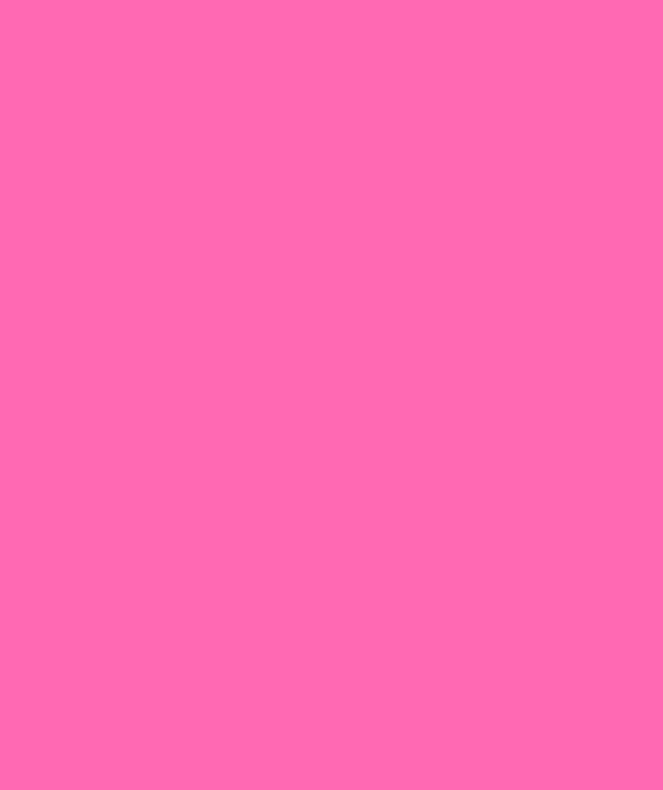
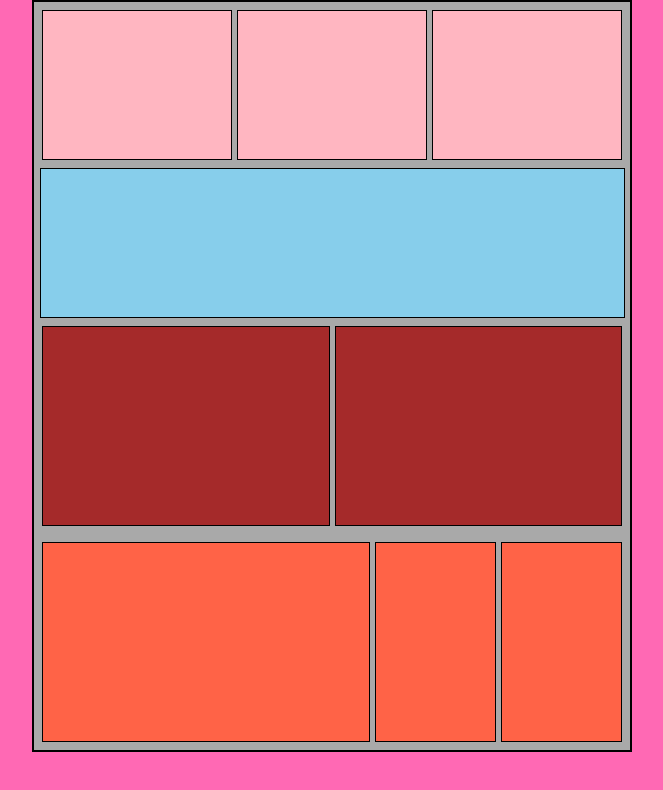
Before and after one commit to kdrbipul/flex-box, a plain HTML site: page index.html in a window 1280 px wide. Shown: the whole page, without its empty margins (308-971 px from the left). Drawn offline with Linux system fonts and the light colour scheme.

Commit message:
first commit

```diff
--- a/css/style.css
+++ b/css/style.css
@@ -1,8 +1,61 @@
 *{
     padding:0px;
     margin:0px;
-
+    box-sizing: border-box;
 }
 body{
     background-color:hotpink;
 }
+.container{
+    max-width:600px;
+    background-color:darkgrey;
+    border:2px solid black;
+    margin:0 auto;
+}
+.first_layout{
+    display:flex;
+    justify-content: space-evenly;
+    align-items: center;
+    padding:8px;
+    gap:5px;
+}
+.float{
+    height:150px;
+    width:200px;
+    border:1px solid black;
+    background-color:lightpink;
+}
+
+.second_float{
+    height:150px;
+    width:585px;
+    border:1px solid black;
+    background-color:skyblue;
+    margin:0 auto;
+}
+.third_layout{
+    display:flex;
+    justify-content: space-evenly;
+    align-items: center;
+    padding:8px;
+    gap:5px;
+}
+.third_float{
+    height:200px;
+    width:50%;
+    border:1px solid black;
+    background-color:brown;
+}
+.forth_layout{
+    display:flex;
+    justify-content: space-evenly;
+    align-items: center;
+    padding:8px;
+    gap:5px;
+}
+.forth_float{
+    height:200px;
+    border:1px solid black;
+    background-color:tomato;
+    width:33%;
+}
--- a/index.html
+++ b/index.html
@@ -8,6 +8,27 @@
     <link rel="stylesheet" href="./css/style.css">
 </head>
 <body>
+    <section class="container">
+        <div class="first_layout">
+            <div class="float"></div>
+            <div class="float"></div>
+            <div class="float"></div>
+        </div>
+        <div class="second_layout">
+            <div class="second_float"></div>
+        </div>
+        <div class="third_layout">
+            <div class="third_float"></div>
+            <div class="third_float"></div>
+        </div>
+        <div class="forth_layout">
+            <div class="forth_float" style="width:90%;"></div>
+            <div class="forth_float"></div>
+            <div class="forth_float"></div>
+        </div>
+
+    </section>
+
 
 </body>
 </html>
```
